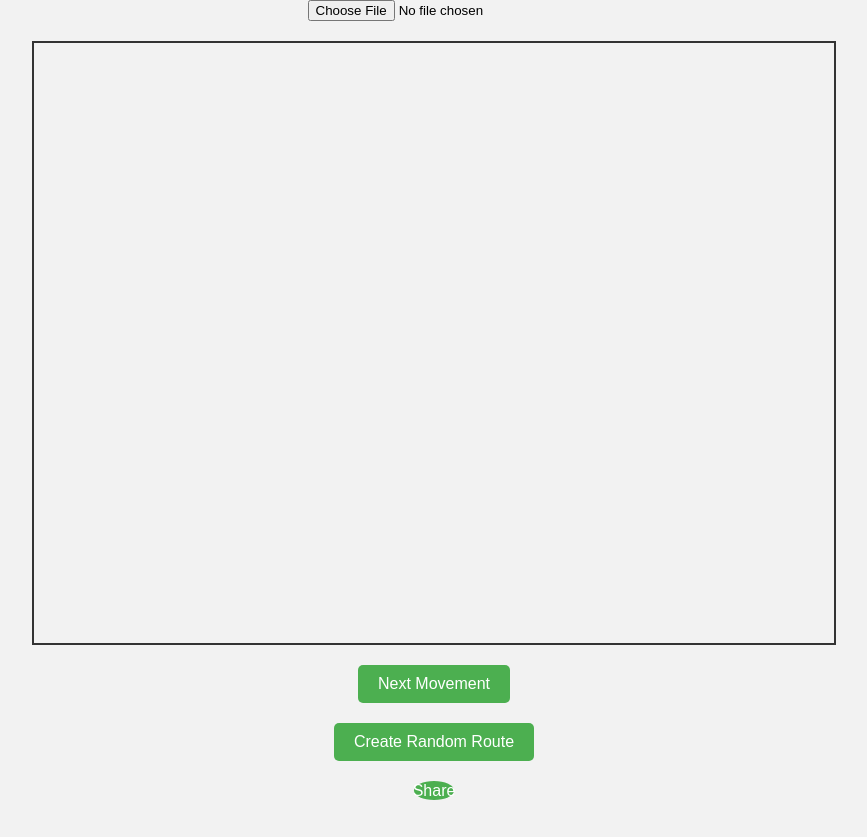
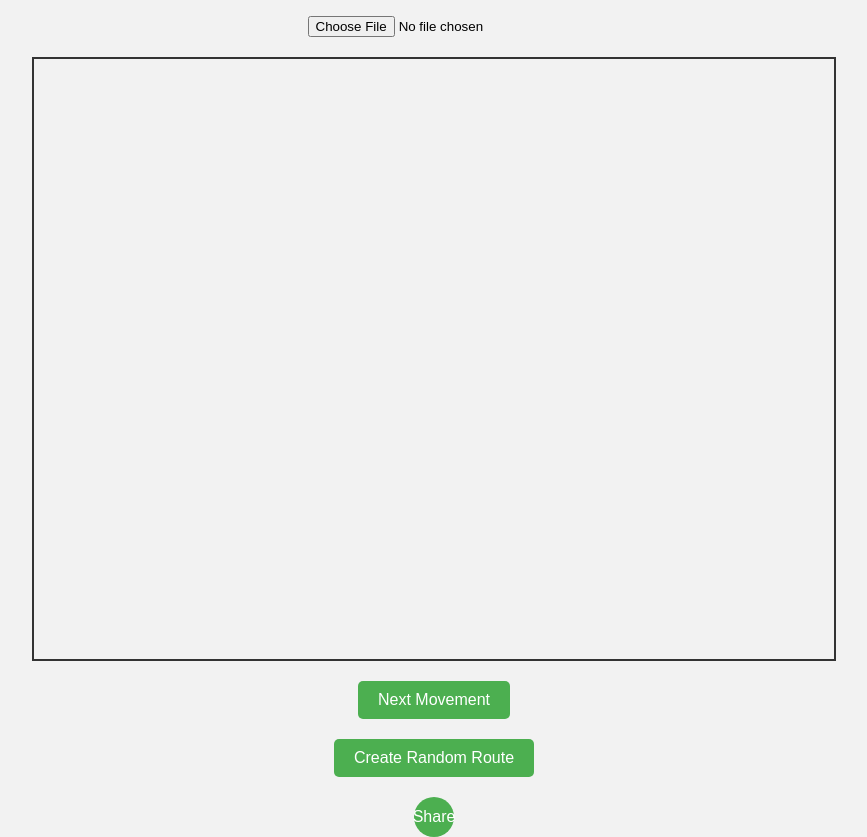
Before and after one commit to oriolraventosc/climbingroute, a plain HTML site: page index.html in a window 1280 px wide. Shown: the whole page, without its empty margins (206-1073 px from the left). Before the commit the page ends 800 px from the top, so only its background shows below. Drawn offline with Linux system fonts and the light colour scheme.

Commit message:
Update index.html

```diff
--- a/index.html
+++ b/index.html
@@ -14,11 +14,12 @@
             flex-direction: column;
             align-items: center;
             justify-content: center;
-            height: 100vh;
+            height: 100%;
         }
 
         #fileInput {
             margin-bottom: 20px;
+            padding-top: 1rem;
         }
 
         canvas {
```
